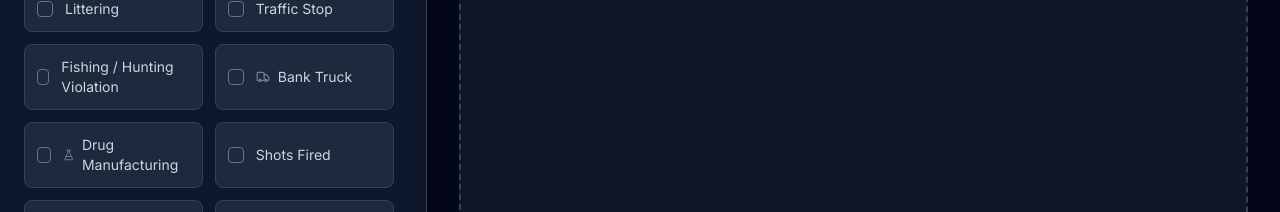
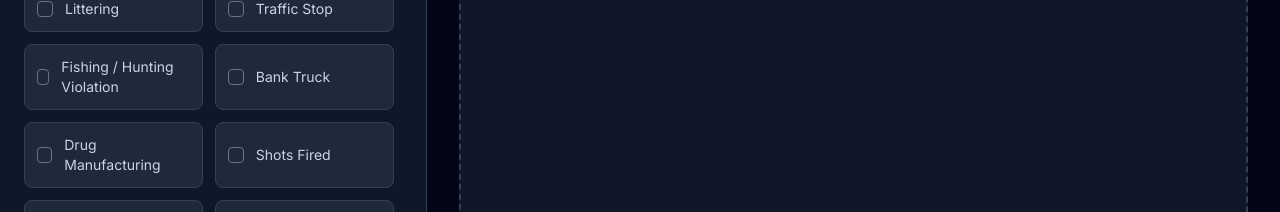
Before and after one commit to PRAWLN/Penal-code, a React (Vite) app: page / in a window 1280 px wide. Shown: the part 134-346 px from the top of the page. Built offline with nearby package versions, Linux system fonts and the light colour scheme.

Commit message:
refactor: Remove unused icons in ScenarioSelector
Removes specific icons for 'bank_truck' and 'drug_manufacturing' incident types within the ScenarioSelector component. These icons were present but not rendered or utilized, leading to unnecessary code.

```diff
--- a/App.tsx
+++ b/App.tsx
@@ -1,4 +1,3 @@
-
 import React, { useState, useEffect, useMemo, useRef } from 'react';
 import { Charge, ChargeCategory, FleeingType, ScenarioState } from './types';
 import { PENAL_CODE } from './data/penalCode';
@@ -16,7 +15,6 @@ export default function App() {
     incidentType: [],
     fleeing: FleeingType.NONE,
     suspectDriver: null,
-    // Fix: Removed invalid type annotation used as a value
     recklessEvasionDamage: false,
     customNarrative: '',
     driverSpeed: '',
--- a/components/ScenarioSelector.tsx
+++ b/components/ScenarioSelector.tsx
@@ -220,8 +220,6 @@ export const ScenarioSelector: React.FC<ScenarioSelectorProps> = ({
                   {scenarioState.incidentType.includes(type.id) && <div className="w-2 h-2 bg-white rounded-sm" />}
                 </div>
                 <div className="flex items-center gap-2">
-                  {type.id === 'bank_truck' && <Truck size={14} className="opacity-50" />}
-                  {type.id === 'drug_manufacturing' && <FlaskConical size={14} className="opacity-50" />}
                   <span className="text-sm font-medium">{type.label}</span>
                 </div>
               </label>
@@ -255,8 +253,7 @@ export const ScenarioSelector: React.FC<ScenarioSelectorProps> = ({
           </div>
         )}
 
-        {/* Littering Details Card ... (Rest of component) */}
-        {/* Keeping original structure but truncated for brevity in change log */}
+        {/* Littering Details Card */}
         {scenarioState.incidentType.includes('littering') && (
           <div className="mt-4 p-4 bg-slate-800/50 rounded-lg border border-slate-700 animate-in fade-in slide-in-from-top-2 space-y-4">
              <h4 className="text-sm font-semibold text-blue-400 flex items-center gap-2">
@@ -326,7 +323,6 @@ export const ScenarioSelector: React.FC<ScenarioSelectorProps> = ({
                   </div>
                 )}
 
-                {/* Illegal Fish Handling Diagnostic - Non-Vehicle Possession */}
                 <div className="pt-2 mt-2 border-t border-slate-800 space-y-3">
                    <span className="text-[9px] text-slate-500 uppercase font-black tracking-widest block mb-1">Handling & Possession Diagnostic</span>
 
```
